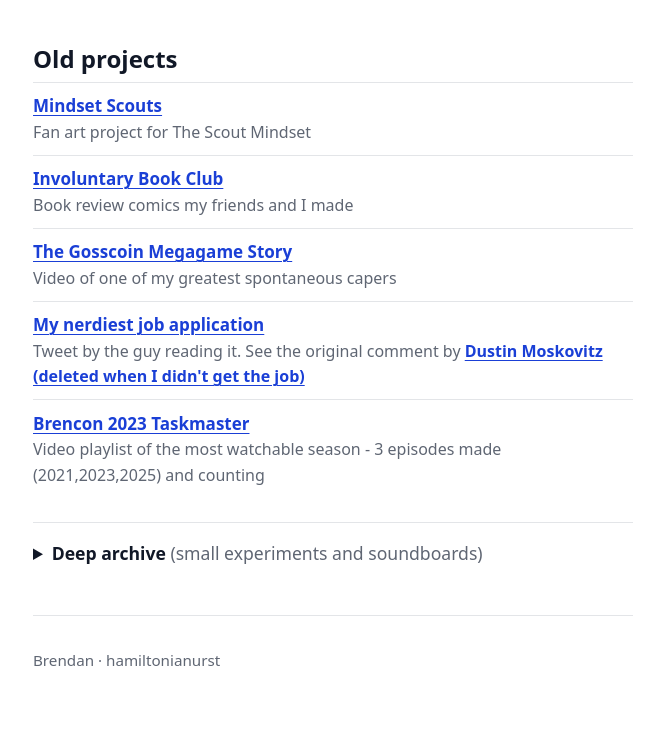
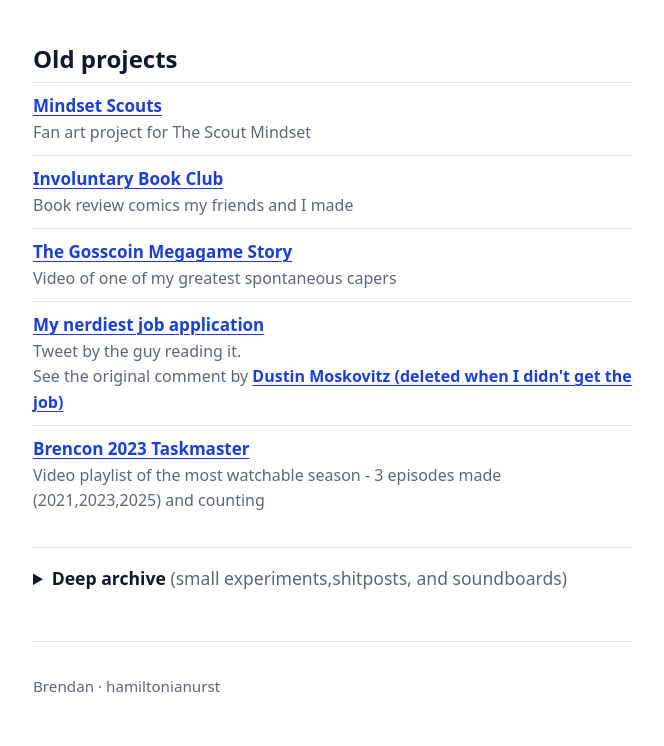
Before and after one commit to hamiltonianurst/brenplace, a plain HTML site: page index.html in a window 1280 px wide. Shown: the part 1055-1801 px from the top of the page, without its empty margins (307-971 px from the left). Before the commit the page ends 1775 px from the top, so only its background shows below. Drawn offline with Linux system fonts and the light colour scheme.

Commit message:
Update index.html

```diff
--- a/index.html
+++ b/index.html
@@ -117,7 +117,7 @@ footer{ margin-top:3rem; padding:2rem 0 3rem; color:var(--muted); font-size:.95r
       <li><a href="https://www.youtube.com/watch?v=VI6r7T8nFX4A">The Gosscoin Megagame Story</a><span>Video of one of my greatest spontaneous capers</span></li>
        <li>
         <a href="https://twitter.com/lukeprog/status/1406005463213350921">My nerdiest job application</a>
-        <span>Tweet by the guy reading it. See the original comment by <a class="peek" href="img/nerdiest-job-application.png" data-dialog="job-shot">Dustin Moskovitz (deleted when I didn't get the job)</a></span>
+        <span>Tweet by the guy reading it.</span><span> See the original comment by <a class="peek" href="img/nerdiest-job-application.png" data-dialog="job-shot">Dustin Moskovitz (deleted when I didn't get the job)</a></span>
         <dialog id="job-shot" aria-label="Screenshot of a deleted comment">
           <!-- Describe what the screenshot says in the alt text so screen readers and search engines get it too -->
           <img src="img/nerdiest-job-application.png" alt="Screenshot of a deleted comment that says Strong Hire" loading="lazy">
@@ -128,13 +128,14 @@ footer{ margin-top:3rem; padding:2rem 0 3rem; color:var(--muted); font-size:.95r
     </ul>
 
     <details>
-      <summary>Deep archive <span>(small experiments and soundboards)</span></summary>
+      <summary>Deep archive <span>(small experiments,shitposts, and soundboards)</span></summary>
       <h3>Small web projects</h3>
       <ul class="deep">
         <li><a href="https://hamiltonianurst.github.io/newcombs/">Newcomb's</a> <span>A visual aid for explaining functional decision theory. Mostly a shitpost for a lightning talk at Less Online 2026.</span></li>
         <li><a href="https://hamiltonianurst.github.io/LO2025/">LO 2025</a> <span>A mini puzzle hunt I made in 2025 when I learned LessOnline wouldn't have another.</span></li>
         <li><a href="https://hamiltonianurst.github.io/homelibrary/">Home library</a> <span>My home bookshelves, OCR'd by Claude.</span></li>
         <li><a href="https://hamiltonianurst.github.io/pdtasl/">Person Do Thing in ASL</a> <span>I became obsessed with <a href="https://persondothing.com/">Person Do Thing</a> ASL edition, and made a site to remember the words.</span></li>
+        <li><a href="https://hamiltonianurst.github.io/brencompetition/">Brencon Competitiveness</a> <span>Self-rated competitiveness for my yearly boardgame event.</span></li>
       </ul>
       <h3>Soundboards</h3>
       <ul class="deep">
```
